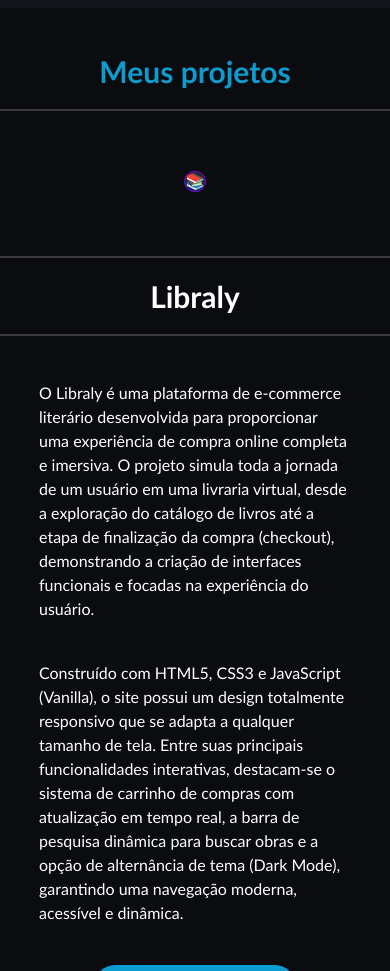
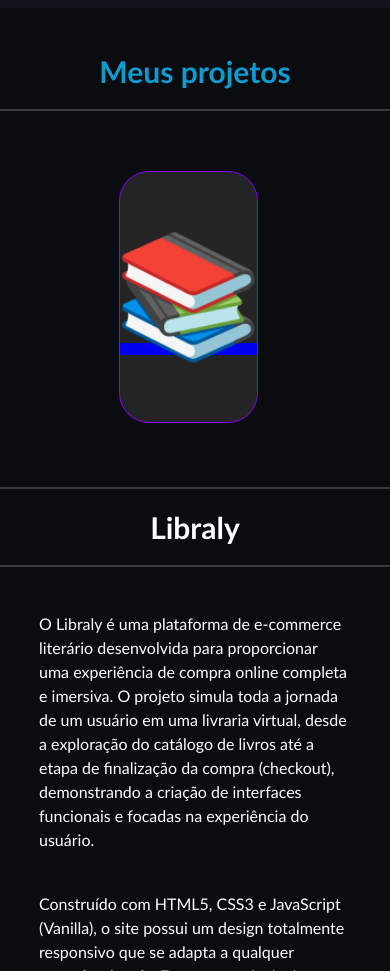
Before and after one commit to Ellyvc23/Meu-portfolio, a plain HTML site: page index.html in a window 390 px wide. Shown: the part 4327-5298 px from the top of the page. Drawn offline with nearby package versions, Linux system fonts and the light colour scheme.

Commit message:
Update style.css
Adicionado os estilos do emoji da Libraly

```diff
--- a/css/style.css
+++ b/css/style.css
@@ -1293,3 +1293,20 @@
         font-size: 16px;
     }
 }
+
+.site.emoji-card {
+    display: flex;
+    justify-content: center;
+    align-items: center;
+    min-height: 350px;
+    font-size: 150px;
+    background-color: #242424;
+    user-select: none;
+}
+
+@media (max-width: 768px) {
+    .site.emoji-card {
+        min-height: 250px;
+        font-size: 120px;
+    }
+}
```
